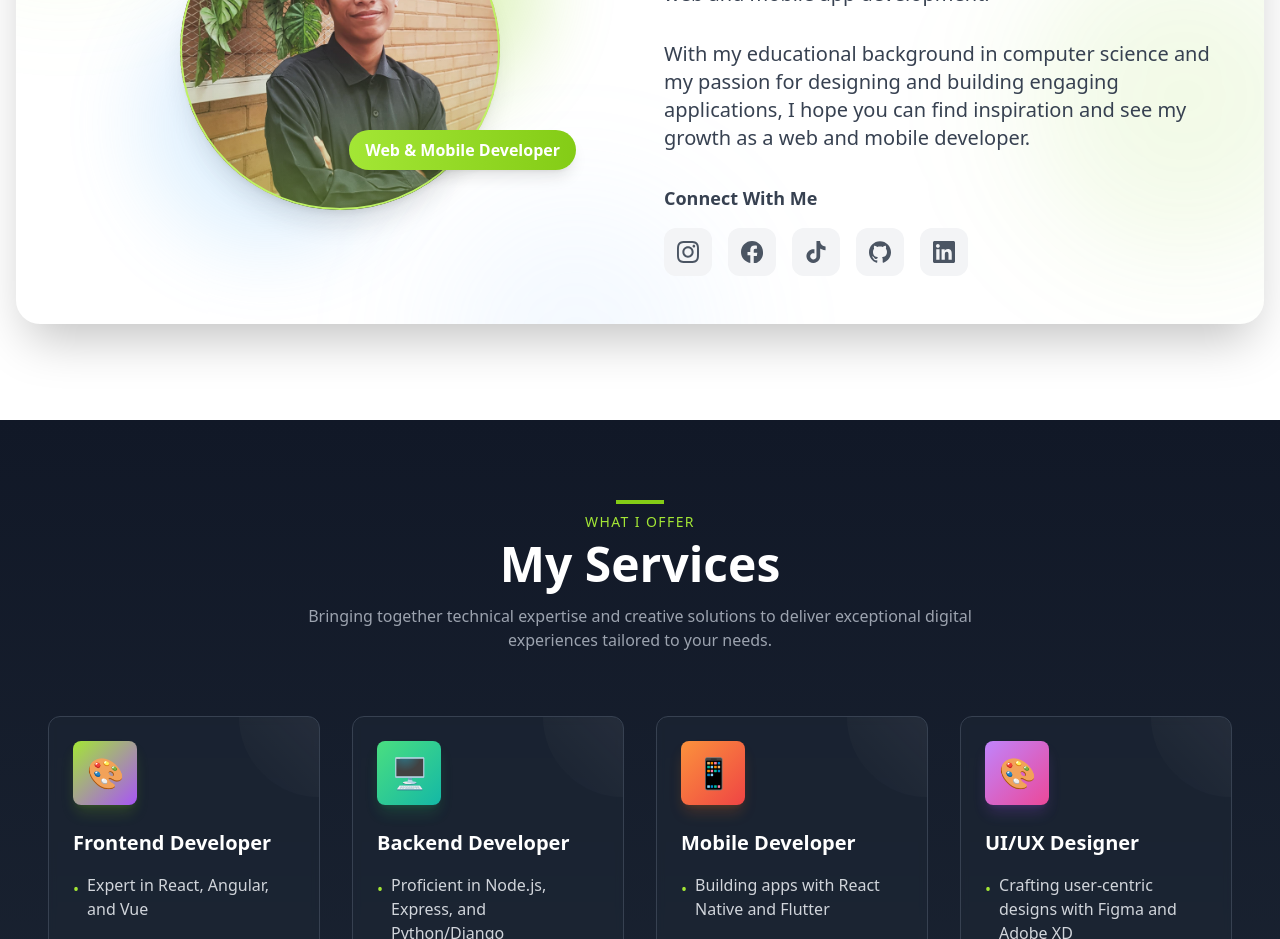
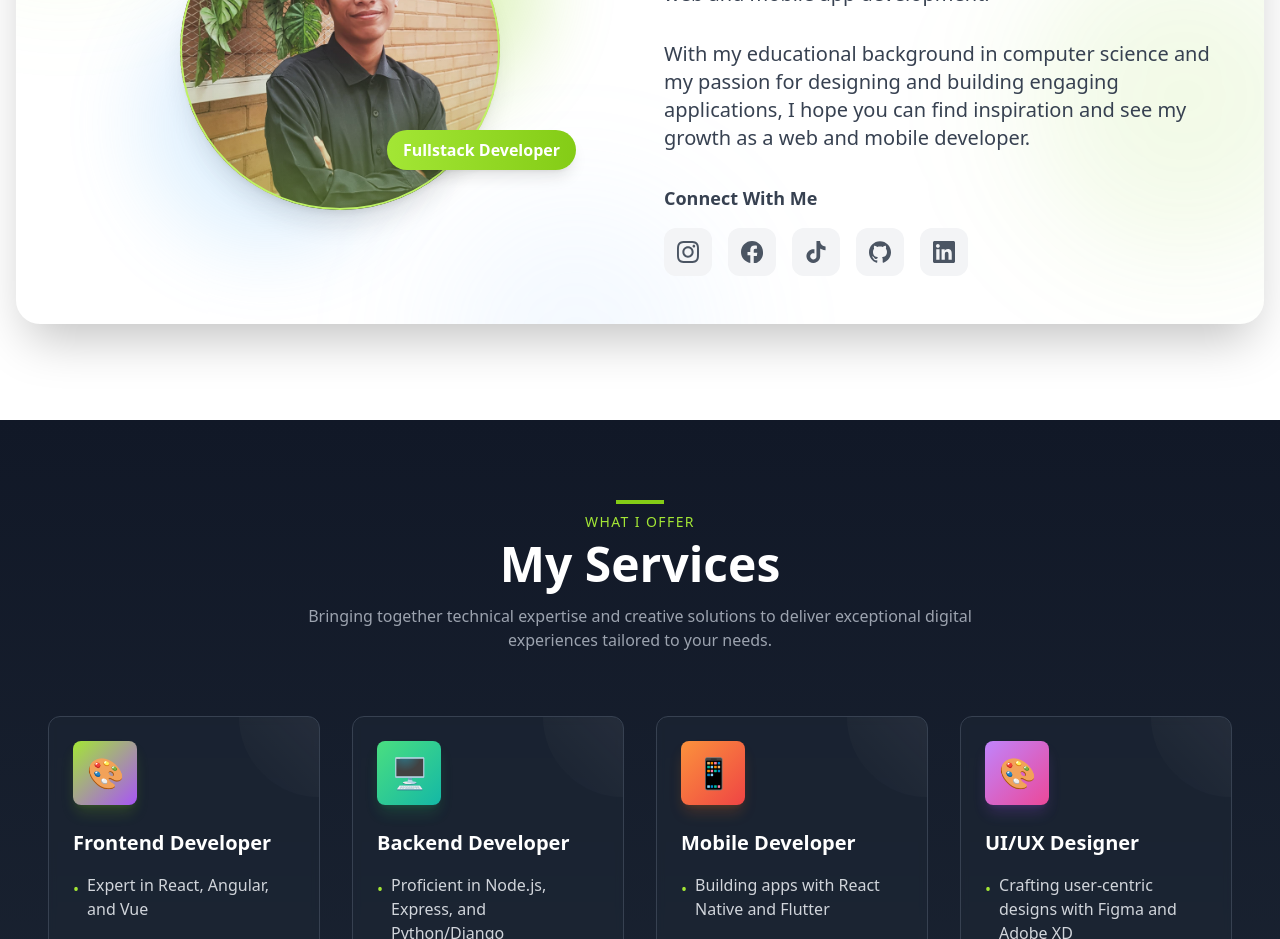
Before and after one commit to DaffaMalik12/portofolio-daffammalik, a React (Vite) app: page / in a window 1280 px wide. Shown: the part 1120-2059 px from the top of the page. Built offline with nearby package versions, Linux system fonts and the light colour scheme.

Commit message:
perubahan pada about dan navbar

```diff
--- a/src/components/about.jsx
+++ b/src/components/about.jsx
@@ -190,7 +190,7 @@ function ComponentsAbout() {
 
                 {/* Experience badge */}
                 <div className="absolute bottom-0 right-0 lg:bottom-10 lg:right-10 bg-gradient-to-r from-lime-400 to-lime-500 text-white px-4 py-2 rounded-full shadow-lg transform hover:scale-105 transition-all duration-300">
-                  <span className="font-bold">Web & Mobile Developer</span>
+                  <span className="font-bold">Fullstack Developer</span>
                 </div>
               </div>
 
--- a/src/components/navbar.jsx
+++ b/src/components/navbar.jsx
@@ -60,7 +60,7 @@ function Navbar() {
     { name: "Home", href: "#home" },
     { name: "About", href: "#about" },
     { name: "Services", href: "#services" },
-    { name: "Experience", href: "#achievment" },
+    { name: "Experience", href: "#Achievment" },
     { name: "Portfolio", href: "#portofolio" },
   ];
 
```
